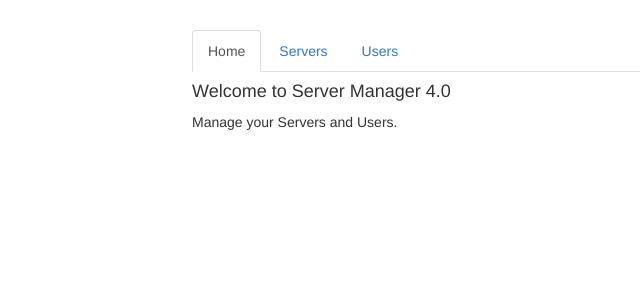
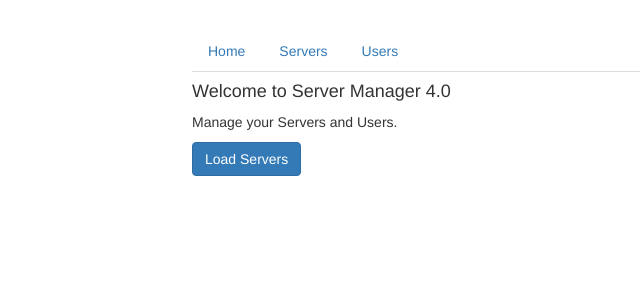
Before and after one commit to nnamacha/LearningAngular, an Angular app: page / in a window 1280 px wide. Shown: the top 300 px of the page, without its empty margins (73-713 px from the left). Built offline with nearby package versions, Linux system fonts and the light colour scheme.

Commit message:
Fetching route parameters successfully

```diff
--- a/src/app/app.component.html
+++ b/src/app/app.component.html
@@ -2,9 +2,14 @@
   <div class="row">
     <div class="col-xs-12 col-sm-10 col-md-8 col-sm-offset-1 col-md-offset-2">
       <ul class="nav nav-tabs">
-        <li role="presentation" class="active"><a href="/">Home</a></li>
-        <li role="presentation"><a href="/servers">Servers</a></li>
-        <li role="presentation"><a href="/users">Users</a></li>
+        <li role="presentation"><a [routerLink]="['/']"
+                                    routerLinkActive="active"
+                                    [routerLinkActiveOptions]="{exact: true}">Home</a></li>
+        <li role="presentation"><a [routerLink]="['/servers']"
+                                  routerLinkActive="active"
+                                >Servers</a>
+        </li>
+        <li role="presentation"><a [routerLink]="['/users']" routerLinkActive="active">Users</a></li>
       </ul>
     </div>
   </div>
--- a/src/app/app.module.ts
+++ b/src/app/app.module.ts
@@ -15,6 +15,7 @@ import { ServersService } from './servers/servers.service';
 const appRoutes: Routes = [
   { path: '', component: HomeComponent },
   { path: 'users', component: UsersComponent },
+  { path: 'users/:id/:name', component: UserComponent },
   { path: 'servers', component: ServersComponent },
 ];
 
--- a/src/app/home/home.component.html
+++ b/src/app/home/home.component.html
@@ -1,2 +1,3 @@
 <h4>Welcome to Server Manager 4.0</h4>
 <p>Manage your Servers and Users.</p>
+<button class="btn btn-primary" (click)="onLoadServers()">Load Servers</button>
--- a/src/app/home/home.component.ts
+++ b/src/app/home/home.component.ts
@@ -1,4 +1,5 @@
 import { Component, OnInit } from '@angular/core';
+import { Routes, Router } from '@angular/router';
 
 @Component({
   selector: 'app-home',
@@ -7,9 +8,14 @@ import { Component, OnInit } from '@angular/core';
 })
 export class HomeComponent implements OnInit {
 
-  constructor() { }
+  constructor(private router: Router) { }
 
   ngOnInit() {
   }
 
+  onLoadServers() {
+
+    this.router.navigate(['/servers']);
+  }
+
 }
--- a/src/app/users/user/user.component.html
+++ b/src/app/users/user/user.component.html
@@ -1,2 +1,2 @@
-<p>User with ID _ID_ loaded.</p>
-<p>User name is _NAME_</p>
+<p>User with ID {{ user.id }}.</p>
+<p>User name is {{ user.name}}</p>
--- a/src/app/users/user/user.component.ts
+++ b/src/app/users/user/user.component.ts
@@ -1,4 +1,5 @@
 import { Component, OnInit } from '@angular/core';
+import { ActivatedRoute } from '@angular/router';
 
 @Component({
   selector: 'app-user',
@@ -8,9 +9,15 @@ import { Component, OnInit } from '@angular/core';
 export class UserComponent implements OnInit {
   user: {id: number, name: string};
 
-  constructor() { }
+  constructor(private activeRoute: ActivatedRoute) { }
 
   ngOnInit() {
+
+    this.user = {
+      id: this.activeRoute.snapshot.params['id'],
+      name: this.activeRoute.snapshot.params['name']
+    };
+    console.log('test ' + this.user.id);
   }
 
 }
```
